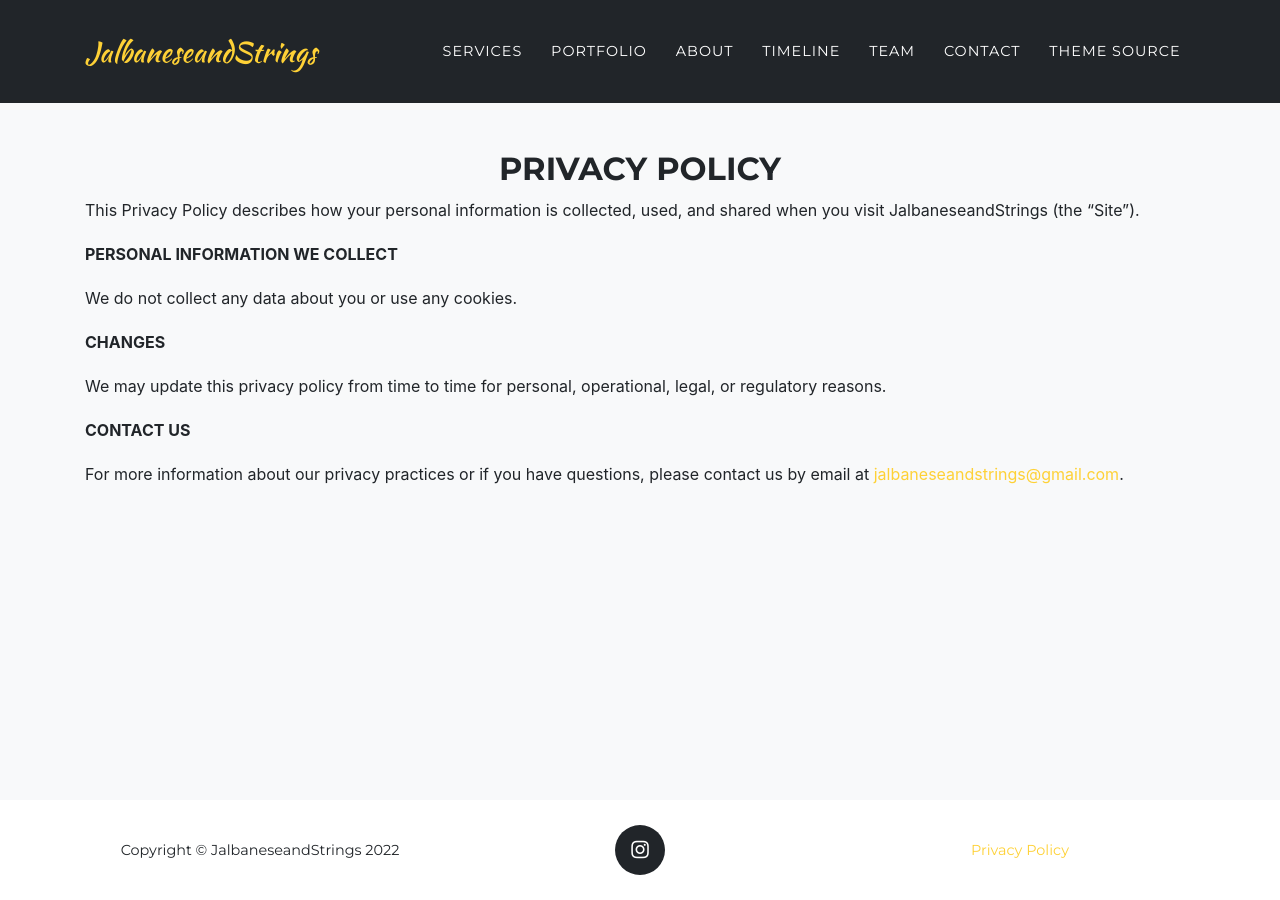
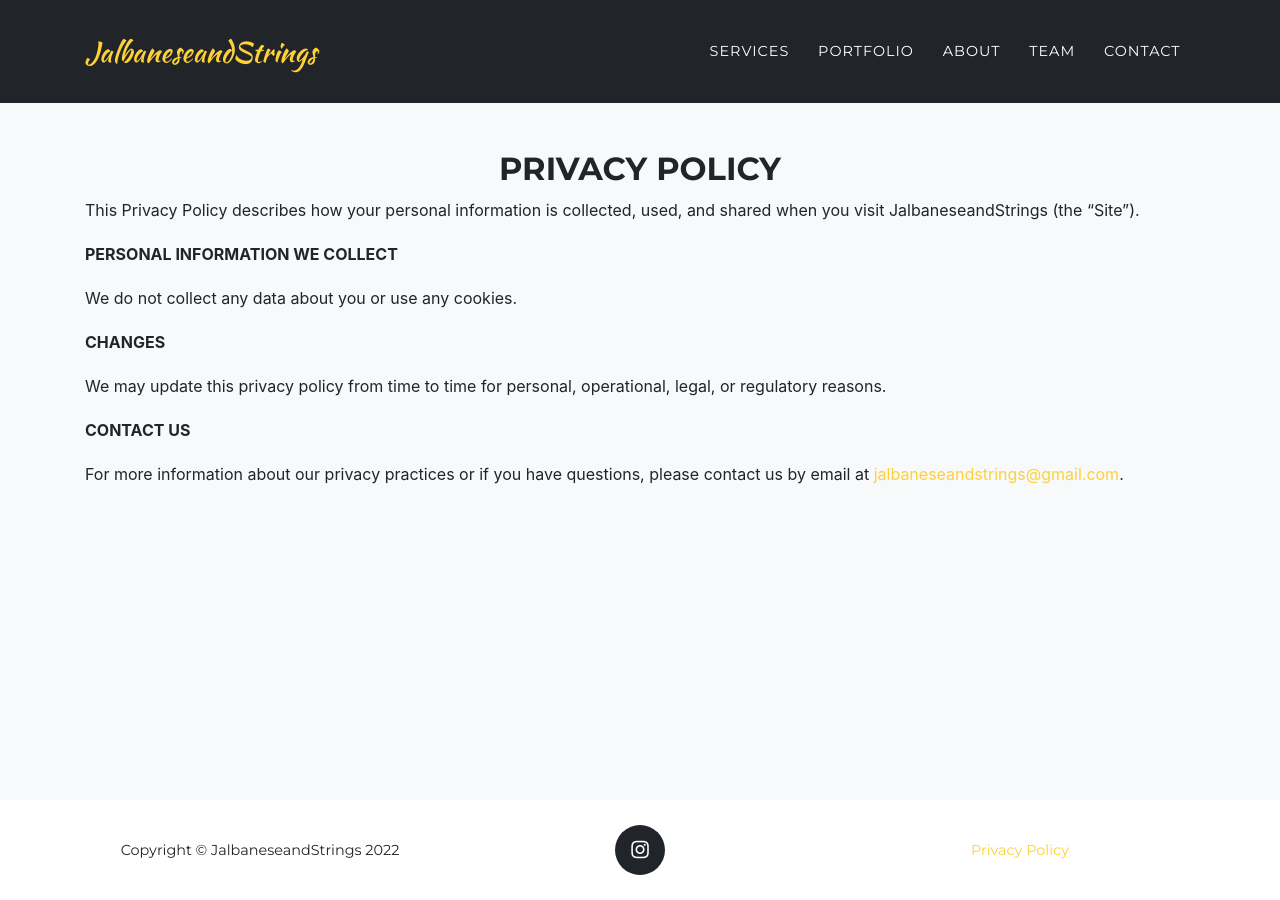
Before and after one commit to JalbaneseandStrings/JalbaneseandStrings.github.io, a Jekyll site: the page built from legal.md, in a window 1280 px wide. Built offline with Jekyll 4.4.1, drawn with Linux system fonts in a browser that asks for light colours; some web fonts are replaced.

Commit message:
Update navigation.yml

```diff
--- a/_data/navigation.yml
+++ b/_data/navigation.yml
@@ -17,14 +17,10 @@ en: &DEFAULT_EN
       section: portfolio
     - title: "About"
       section: about
-    - title: "Timeline"
-      section: timeline
     - title: "Team"
       section: team
     - title: "Contact"
       section: contact
-    - title: "Theme Source"
-      url: https://github.com/raviriley/agency-jekyll-theme/
 en-US:
   <<: *DEFAULT_EN
 en-CA:
```
